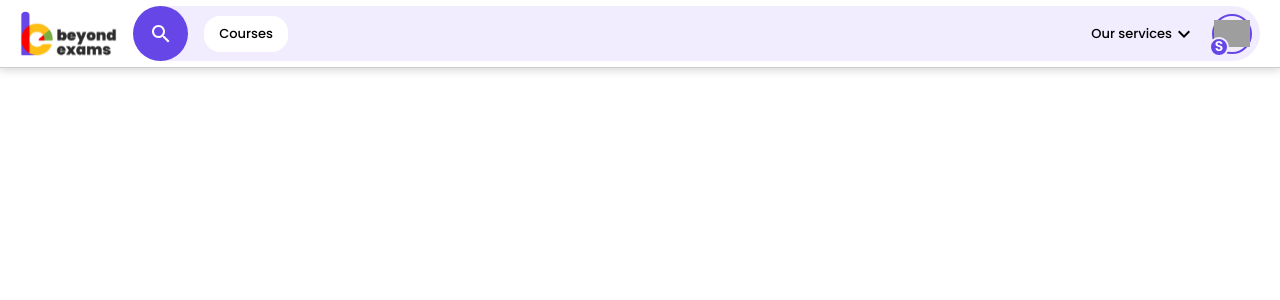
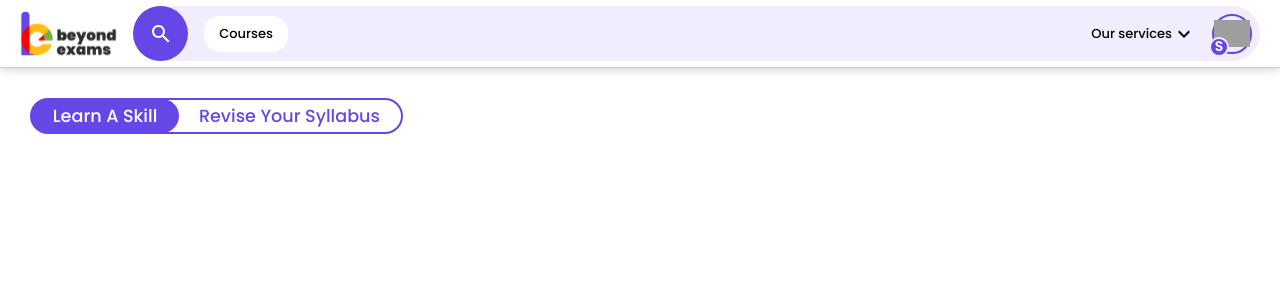
Before and after one commit to Shoney13/browse-page-react, a React (Create React App) app: page / in a window 1280 px wide. Shown: the top 300 px of the page. Built offline with nearby package versions, Linux system fonts and the light colour scheme; grey boxes are pictures that could not be loaded.

Commit message:
Made Browse Buttons

```diff
--- a/src/App.js
+++ b/src/App.js
@@ -1,8 +1,10 @@
+import Browse from './Components/Browse';
 import NavBar from './Components/NavBar'
 function App() {
   return (
     <div>
       <NavBar/>
+      <Browse/>
     </div>
   );
 }
--- /dev/null
+++ b/src/Components/Browse.jsx
@@ -0,0 +1,29 @@
+import React, { useState } from "react";
+import styles from "./Browse.module.css";
+const Browse = () => {
+  const [currentBrowse, setCurrentBrowse] = useState("learn");
+  return (
+    <div className={`${styles.browseMain}`}>
+      <div className={`${styles.browseSelector}`}>
+        <button
+          className={`${styles.browseButton} ${
+            currentBrowse === "learn" ? styles.active : ""
+          }`}
+          onClick={() => setCurrentBrowse("learn")}
+        >
+          Learn A Skill
+        </button>
+        <button
+          className={`${styles.browseButton} ${
+            currentBrowse === "revise" ? styles.active : ""
+          }`}
+          onClick={() => setCurrentBrowse("revise")}
+        >
+          Revise Your Syllabus
+        </button>
+      </div>
+    </div>
+  );
+};
+
+export default Browse;
--- /dev/null
+++ b/src/Components/Browse.module.css
@@ -0,0 +1,29 @@
+.browseMain{
+  display: flex;
+  flex-direction: column;
+}
+.browseSelector{
+  margin: 2rem;
+  box-shadow: var(--primary-color) 0 0 0 2px;
+  align-self: flex-start;
+  display: flex;
+  justify-content: center;
+  align-items: center;
+  border-radius: 50px;
+}
+
+.browseButton{
+  background: none ;
+  border: none;
+  padding: 0.2rem 1.3rem;
+  transition: all 200ms ease;
+  color: var(--primary-color);
+  font-size: 1.1rem;
+}
+
+.browseButton.active{
+  background-color: var(--primary-color);
+  border-radius: 50px;
+  color: white;
+  box-shadow: var(--primary-color) 0 0 0 1px;
+}
```
